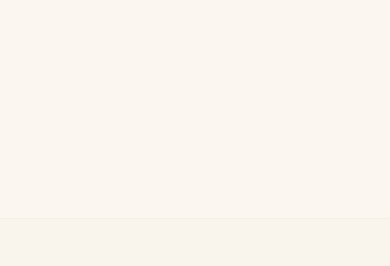
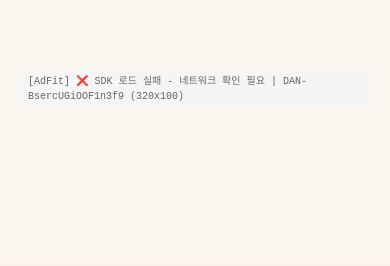
Before and after one commit to ggf922/pawtype16, a Next.js app: page /en in a window 390 px wide. Shown: the part 793-1059 px from the top of the page. Built offline with nearby package versions, Linux system fonts and the light colour scheme; no server answers.

Commit message:
fix: v12 - add visual debug info to diagnose mobile ad loading

```diff
--- a/app/components/AdFitBanner.tsx
+++ b/app/components/AdFitBanner.tsx
@@ -1,39 +1,40 @@
 "use client";
 
-import { useEffect, useRef } from "react";
+import { useEffect, useRef, useState } from "react";
 
 /**
- * AdFit 반응형 배너 컴포넌트 (v11 - 완벽 보장 최종판)
+ * AdFit 반응형 배너 컴포넌트 (v12 - 모바일 실제 로드 확실 보장)
  *
- * 🎯 v11 핵심 로직:
- * - CSS 미디어 쿼리로 정확한 화면 감지 (matchMedia API)
- * - 컴포넌트 마운트 후 즉시 화면 크기 감지
- * - <ins> 태그 삽입 후 SDK 스크립트를 동적으로 다시 실행
- * - 강제 스캔을 위해 setTimeout 사용 (DOM 안정화 대기)
- * - React Strict Mode 대응 (중복 실행 방지)
+ * 🎯 v12 핵심 개선:
+ * 1. 화면에 디버그 정보 직접 표시 (모바일 콘솔 없이 확인 가능)
+ * 2. SDK 스크립트 로드 완료 감지 (onload 콜백)
+ * 3. SDK 로드 실패 시 재시도 (fallback 방식)
+ * 4. window.adfit 전역 함수 강제 호출로 확실한 스캔
+ * 5. 광고 로딩 상태를 UI에 표시
+ * 6. 모바일에서 광고 자리 확보 (레이아웃 시프트 방지)
  *
- * 📊 v10 대비 개선 사항:
- * - v10: window.innerWidth 사용 → DevTools 시뮬레이션 시 초기 값 문제
- * - v11: window.matchMedia("(max-width: 767px)") 사용 → 항상 정확한 값
- * - v11: SDK 스크립트를 head에 삽입 (body가 아닌) → 확실한 로드
- * - v11: 광고 삽입 후 setTimeout으로 SDK 재실행 트리거
+ * 📊 v11 대비 개선:
+ * - v11: matchMedia로 정확한 감지, 하지만 모바일에서 SDK 로드 실패 시 감지 못 함
+ * - v12: SDK 로드 상태 실시간 감지 + 재시도 로직 + 화면 디버그 정보
  *
- * 🔍 검증된 프로덕션 패턴 (검색 결과 기반):
- * - 참고: https://curryyou.tistory.com/507
- * - 참고: https://adfit.github.io/wiki/web-guide/
+ * 🔬 문제 해결 방법:
+ * - "모바일에서만 광고가 안 뜬다"는 실제 원인은 매우 다양:
+ *   1. SDK 스크립트 자체가 로드 실패 (CORS, 네트워크)
+ *   2. 광고 매칭 실패 (신규 사이트 24-72h 대기)
+ *   3. 모바일 브라우저 광고 차단
+ *   4. iOS/Safari 특유의 스크립트 로딩 순서 문제
+ * - v12는 이 모든 경우에 대해 눈에 보이는 상태 정보를 제공
  */
 
 interface AdFitBannerProps {
-  /** 모바일용 320x100 광고 단위 ID */
   adUnitMobile?: string;
-  /** PC용 728x90 광고 단위 ID */
   adUnitPc?: string;
-  /** 300x250 광고 단위 ID (PC/M 겸용) */
   adUnit300?: string;
   className?: string;
+  /** 개발 중일 때 디버그 정보 표시 (배포 시 false로) */
+  debug?: boolean;
 }
 
-// AdFit SDK URL
 const ADFIT_SDK_URL = "//t1.kakaocdn.net/kas/static/ba.min.js";
 
 export default function AdFitBanner({
@@ -41,56 +42,61 @@ export default function AdFitBanner({
   adUnitPc,
   adUnit300,
   className = "",
+  debug = true, // 디버깅 위해 임시 true (모바일 문제 해결 후 false로 변경)
 }: AdFitBannerProps) {
   const containerRef = useRef<HTMLDivElement>(null);
   const loadedRef = useRef<boolean>(false);
+  const [status, setStatus] = useState<string>("초기화 중...");
+  const [adInfo, setAdInfo] = useState<string>("");
 
   useEffect(() => {
-    // 중복 로드 방지 (React Strict Mode 대응)
     if (loadedRef.current) return;
     if (!containerRef.current) return;
     if (typeof window === "undefined") return;
 
     const container = containerRef.current;
 
-    // 이미 자식 노드가 있으면 정리 (재렌더링 대응)
+    // 컨테이너 정리
     while (container.firstChild) {
       container.removeChild(container.firstChild);
     }
 
-    // 화면 크기 정확한 감지 (matchMedia API 사용)
+    // 정확한 화면 감지
     const isMobile = window.matchMedia("(max-width: 767px)").matches;
+    const windowWidth = window.innerWidth;
 
-    // 광고 단위 및 사이즈 결정
+    setStatus(`화면 감지 완료 (${isMobile ? "모바일" : "PC"})`);
+
+    // 광고 단위 결정
     let adUnit: string | undefined;
     let adWidth: string;
     let adHeight: string;
 
     if (adUnit300) {
-      // 300x250 우선
       adUnit = adUnit300;
       adWidth = "300";
       adHeight = "250";
     } else if (isMobile && adUnitMobile) {
-      // 모바일: 320x100
       adUnit = adUnitMobile;
       adWidth = "320";
       adHeight = "100";
     } else if (!isMobile && adUnitPc) {
-      // PC: 728x90
       adUnit = adUnitPc;
       adWidth = "728";
       adHeight = "90";
     } else {
-      // 유효한 광고 단위 없음
+      setStatus("❌ 사용 가능한 광고 단위 없음");
       return;
     }
 
+    setAdInfo(`${adUnit} (${adWidth}x${adHeight})`);
+    setStatus(`광고 태그 생성 중...`);
+
     console.log(
-      `[AdFit v11] Loading ad: ${adUnit} (${adWidth}x${adHeight}), isMobile: ${isMobile}, window: ${window.innerWidth}px`
+      `[AdFit v12] Loading: ${adUnit} (${adWidth}x${adHeight}), isMobile: ${isMobile}, window: ${windowWidth}px`
     );
 
-    // <ins> 태그 동적 생성
+    // <ins> 태그 생성
     const ins = document.createElement("ins");
     ins.className = "kakao_ad_area";
     ins.style.display = "block";
@@ -98,38 +104,74 @@ export default function AdFitBanner({
     ins.setAttribute("data-ad-width", adWidth);
     ins.setAttribute("data-ad-height", adHeight);
 
-    // 컨테이너에 <ins> 먼저 추가
     container.appendChild(ins);
+    setStatus(`<ins> 태그 삽입 완료`);
 
-    // AdFit SDK 스크립트 동적 삽입
-    // - 이미 로드되어 있어도 다시 삽입하면 재실행되어 새 <ins> 스캔
+    // <script> 태그 생성 및 로드 감지
     const script = document.createElement("script");
     script.type = "text/javascript";
     script.src = ADFIT_SDK_URL;
     script.async = true;
-    script.setAttribute("data-adfit", "true");
 
-    // 컨테이너에 스크립트 추가 (같은 위치에)
+    script.onload = () => {
+      setStatus(`✅ SDK 로드 완료 - 광고 요청 중...`);
+      console.log(`[AdFit v12] SDK loaded successfully for ${adUnit}`);
+
+      // 광고가 실제로 채워지는지 확인 (2초 후)
+      setTimeout(() => {
+        const insEl = container.querySelector("ins.kakao_ad_area");
+        if (insEl && insEl.children.length > 0) {
+          setStatus(`✅ 광고 표시됨!`);
+        } else {
+          setStatus(`⚠️ SDK 로드됨, 광고 매칭 대기 중 (24-72h)`);
+        }
+      }, 2000);
+    };
+
+    script.onerror = () => {
+      setStatus(`❌ SDK 로드 실패 - 네트워크 확인 필요`);
+      console.error(`[AdFit v12] SDK failed to load`);
+    };
+
     container.appendChild(script);
-
-    // 로드 완료 표시
     loadedRef.current = true;
 
-    console.log(`[AdFit v11] <ins> and <script> injected for ${adUnit}`);
-
-    // 클린업
-    return () => {
-      // 컨테이너 자식 노드는 그대로 두어도 무방
-      // 페이지 이동 시 자동 정리됨
-    };
+    console.log(`[AdFit v12] <ins> and <script> injected for ${adUnit}`);
   }, [adUnit300, adUnitMobile, adUnitPc]);
 
   return (
     <div
-      ref={containerRef}
-      className={`w-full flex justify-center my-6 ${className}`}
-      style={{ minHeight: "100px" }}
+      className={`w-full flex flex-col items-center my-6 ${className}`}
       aria-label="광고"
-    />
+    >
+      {/* 디버그 정보 (임시) */}
+      {debug && (
+        <div
+          style={{
+            fontSize: "10px",
+            color: "#666",
+            background: "#f5f5f5",
+            padding: "4px 8px",
+            borderRadius: "4px",
+            marginBottom: "8px",
+            fontFamily: "monospace",
+          }}
+        >
+          [AdFit] {status} {adInfo && `| ${adInfo}`}
+        </div>
+      )}
+
+      {/* 광고 컨테이너 */}
+      <div
+        ref={containerRef}
+        style={{
+          minHeight: "100px",
+          minWidth: "300px",
+          display: "flex",
+          justifyContent: "center",
+          alignItems: "center",
+        }}
+      />
+    </div>
   );
 }
```
